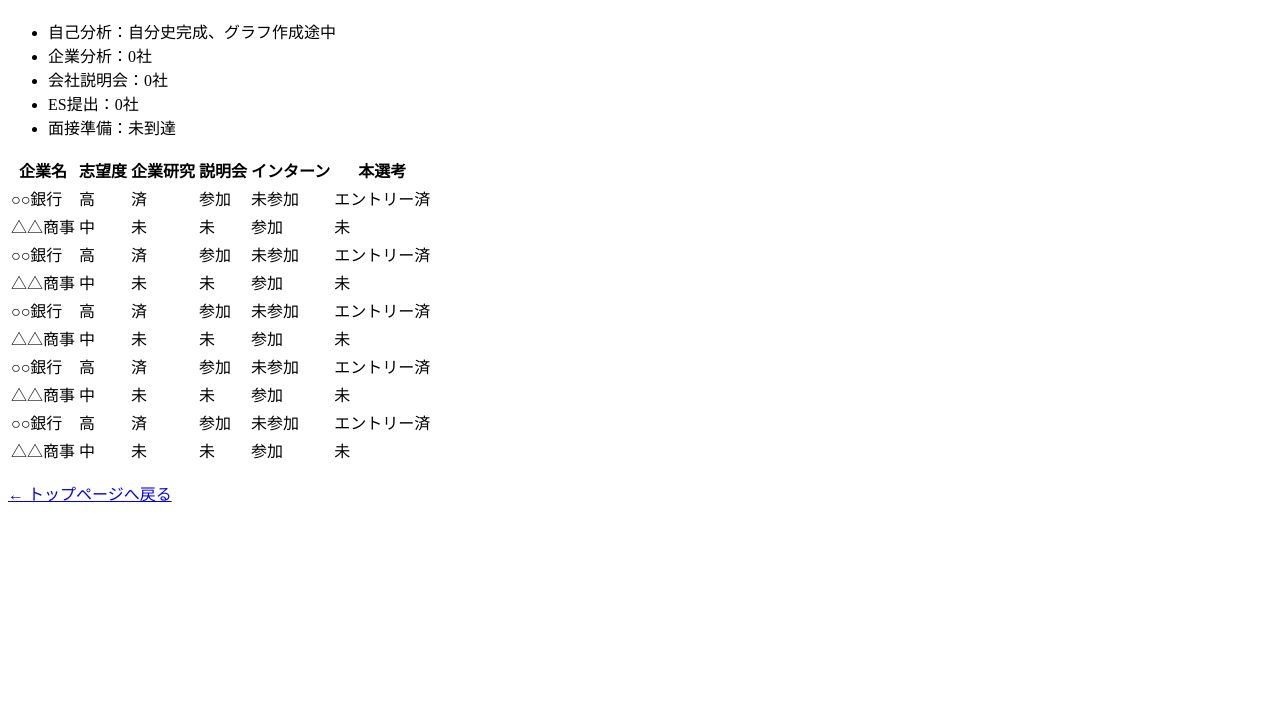
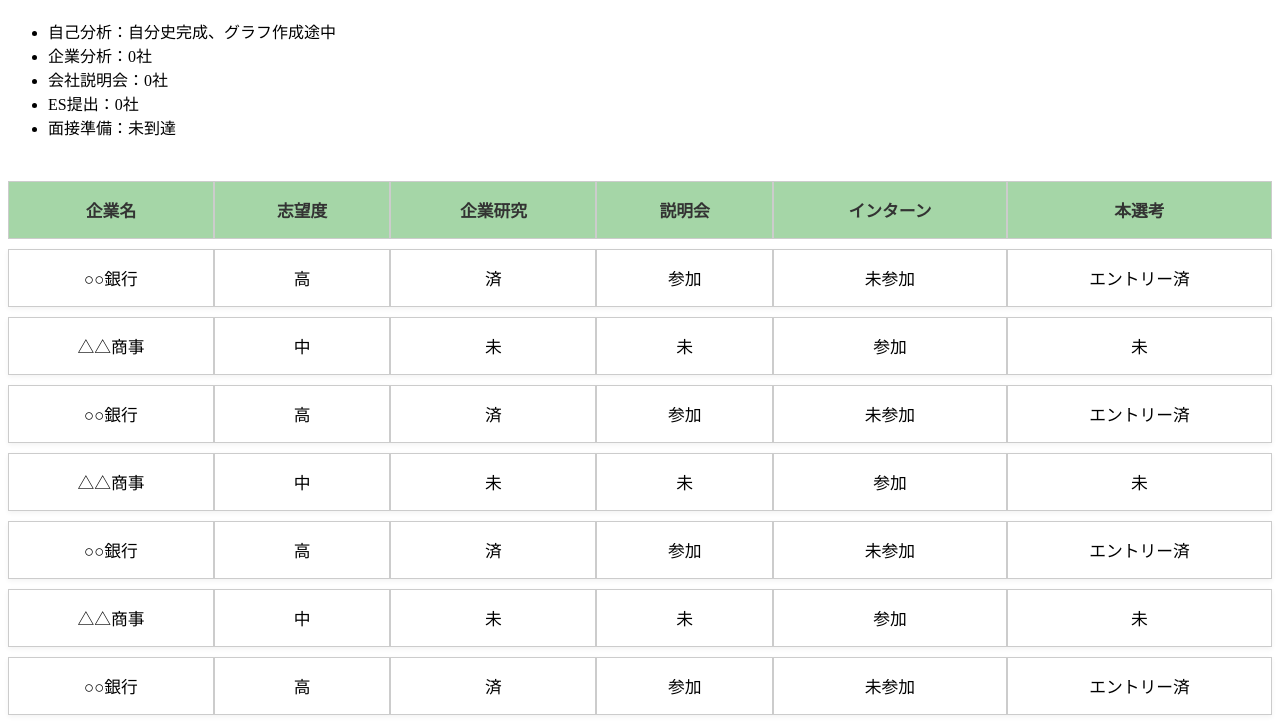
Before and after one commit to KaiNU2327/hajimemasite-kainu2327.github.io-trial, a plain HTML site: page progress.html in a window 1280 px wide. Shown: the part 70-792 px from the top of the page. Drawn offline with Linux system fonts and the light colour scheme.

Commit message:
Update progress.html

```diff
--- a/progress.html
+++ b/progress.html
@@ -3,6 +3,35 @@
 <head>
   <meta charset="UTF-8">
   <title>就活の進捗</title>
+  <style>
+    table {
+  width: 100%;
+  border-collapse: separate;
+  border-spacing: 0 10px; /* 行と行の間のスペース */
+  margin-top: 2rem;
+}
+
+th, td {
+  border: 1px solid #ccc;
+  padding: 1rem 1.5rem; /* 上下1rem、左右1.5remでゆったり */
+  text-align: center;
+  font-size: 1.05rem;
+}
+
+th {
+  background-color: #a5d6a7;
+  color: #333;
+}
+
+tbody tr {
+  background-color: #ffffff;
+  box-shadow: 0 2px 5px rgba(0,0,0,0.05);
+}
+
+tbody tr:hover {
+  background-color: #f1f8e9; /* ホバーでやわらかく色が変わる */
+}
+  </style>
 </head>
 <body>
   <h1>就活の進捗詳細</h1>
```
